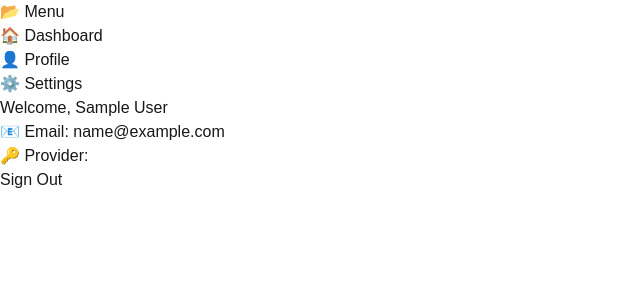
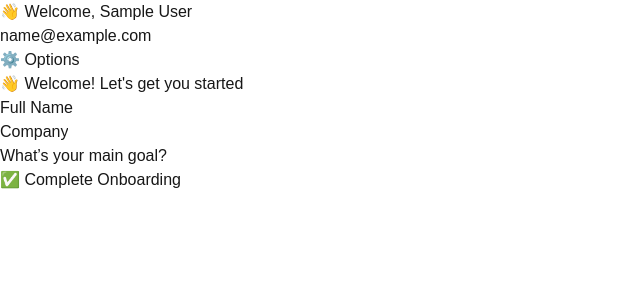
Before and after one commit to Sanju-willis/ai-meta-cro-frontend, a Next.js app: page /dashboard in a window 1280 px wide. Shown: the top 300 px of the page, without its empty margins (0-640 px from the left). Built offline with nearby package versions, Linux system fonts and the light colour scheme; sample sign-in values are in the browser's storage.

Commit message:
feat: Enhance dashboard with onboarding flow and dynamic content views

```diff
--- /dev/null
+++ b/src/app/context/DashboardContext.tsx
@@ -0,0 +1,30 @@
+// src\app\context\DashboardContext.tsx
+
+import React, { createContext, useContext, useState, ReactNode } from 'react';
+
+type DashboardContextType = {
+     activeView: string;
+     setActiveView: (view: string) => void;
+}
+
+
+const DashboardContext = createContext<DashboardContextType | undefined>(undefined);
+
+export function DashboardProvider ({ children }:{ children: ReactNode}) {
+     const [activeView, setActiveView ] = useState('home');
+
+     return (
+          <DashboardContext.Provider value={{ activeView, setActiveView }}>
+               {children}
+          </DashboardContext.Provider>
+     );
+}
+
+export function useDashboard() {
+     const context = useContext(DashboardContext);
+
+     if (context === undefined) {
+          throw new Error('useDashboard mush be used within a DashboardProvide');
+     }
+     return context;
+}
--- a/src/app/dashboard/page.tsx
+++ b/src/app/dashboard/page.tsx
@@ -1,32 +1,64 @@
 // src\app\dashboard\page.tsx
 'use client';
 
+import { useState } from 'react';
 import { useUserAuth } from '@/app/context/AuthContext';
-import UserHeader from '@/components/dashboard/D-Header';
+import OnboardingModal from '@/components/onboarding/OnboardingModal';
+import { DashboardProvider, useDashboard } from '@/app/context/DashboardContext';
 import Sidebar from '@/components/dashboard/Sidebar';
+import UserHeader from '@/components/dashboard/DashHeader';
 
-export default function DashboardPage() {
-  const { clearUserSession } = useUserAuth();
+
+function DashboardContent() {
+  const { activeView } = useDashboard();
 
   return (
     <div className="flex min-h-screen">
-      {/* Sidebar */}
       <Sidebar />
 
-      {/* Main Content */}
       <div className="flex-1 p-8">
-        <UserHeader />
+        {/* DYNAMIC CONTENT */}
+        <div className="mt-8">
+          {activeView === 'dashboard' && <p>📊 This is the Dashboard view.</p>}
+          {activeView === 'profile' && <p>👤 This is the Profile view.</p>}
+          {activeView === 'settings' && <p>⚙️ This is the Settings view.</p>}
+        </div>
 
-        <button
-          className="mt-6 px-4 py-2 bg-red-500 text-white rounded"
-          onClick={() => {
-            clearUserSession();
-            window.location.href = '/login';
-          }}
-        >
-          Sign Out
-        </button>
+
       </div>
     </div>
   );
 }
+
+export default function DashboardPage() {
+  const { userInfo } = useUserAuth();
+  const [onboarded, setOnboarded] = useState(userInfo?.isOnboarded);
+
+  if (!userInfo) {
+    return (
+      <div className="flex items-center justify-center min-h-screen">
+        <p>Loading...</p>
+      </div>
+    );
+  }
+
+  return (
+    <DashboardProvider>
+      <UserHeader />
+
+      {/* 🚩 SHOW Onboarding if user is not onboarded */}
+      {!onboarded && (
+        <OnboardingModal
+          onComplete={() => {
+            // ✅ After onboarding: update local state (and ideally, call backend to mark onboarded)
+            setOnboarded(true);
+            console.log('User is now onboarded!');
+          }}
+        />
+      )}
+
+      {/* Content is blocked until onboarding is complete */}
+      {onboarded && <DashboardContent />}
+    </DashboardProvider>
+  );
+}
--- /dev/null
+++ b/src/app/dashboard/pages/HomePage.tsx
@@ -0,0 +1,4 @@
+// src\app\dashboard\pages\HomePage.tsx
+export default function HomePage() {
+     return <p>📊 This is the HomePage view </p>
+}
--- /dev/null
+++ b/src/app/dashboard/pages/ProfilePage.tsx
@@ -0,0 +1,5 @@
+// src\app\dashboard\pages\ProfilePage.tsx
+
+export default function ProfilePage() {
+     return <p> This is Profile Page View.</p>
+}
--- /dev/null
+++ b/src/app/dashboard/pages/SettingsPage.tsx
@@ -0,0 +1,4 @@
+// src\app\dashboard\pages\SettingsPage.tsx
+export default funciton SettingPage() {
+     return <p> This is Settings Page. </p>
+}
--- a/src/components/dashboard/D-Header.tsx
+++ /dev/null
@@ -1,33 +0,0 @@
-// src\components\dashboard\D-Header.tsx
-
-'use client';
-
-import { useUserAuth } from '@/app/context/AuthContext'
-
-export default function DashHeader () {
-     const { userInfo } = useUserAuth();
-
-     if (!userInfo) {
-          return (
-               <div className="flex items-center justify-center min-h-screen">
-        <p>Loading your dashboard...</p>
-      </div>
-          );
-     }
-     return (
-
-          <div className="p-8">
-               <h1 className="text=3xl font-bold md-4"> Welcome, {userInfo.name}</h1>
-               <p className="text-gray-600 mb-2">📧 Email: {userInfo.email}</p>
-               <p className="text-gray-600 mb-2">🔑 Provider: {userInfo.provider}</p>
-
-               {userInfo.photo && (
-                    <img
-               src={userInfo.photo}
-               alt={`${userInfo.name}'s profile`}
-               className="mt-4 w-32 h-32 rounded-full border"
-          />
-      )}
-    </div>
-  );
-}
--- /dev/null
+++ b/src/components/dashboard/DashHeader.tsx
@@ -0,0 +1,61 @@
+// src\components\dashboard\DashHeader.tsx
+'use client';
+
+import { useUserAuth } from '@/app/context/AuthContext';
+import { useState } from 'react';
+
+export default function UserHeader() {
+  const { userInfo, clearUserSession } = useUserAuth();
+  const [dropdownOpen, setDropdownOpen] = useState(false);
+
+  if (!userInfo) {
+    return (
+      <div className="flex items-center justify-center min-h-screen">
+        <p>Loading your dashboard...</p>
+      </div>
+    );
+  }
+
+  return (
+    <div className="flex items-center justify-between w-full p-4 bg-gray-100">
+      <div>
+        <h1 className="text-2xl font-bold">👋 Welcome, {userInfo.name}</h1>
+        <p className="text-gray-600 text-sm">{userInfo.email}</p>
+      </div>
+
+      <div className="relative">
+        <button
+          className="bg-gray-300 px-3 py-1 rounded hover:bg-gray-400"
+          onClick={() => setDropdownOpen(!dropdownOpen)}
+        >
+          ⚙️ Options
+        </button>
+
+        {dropdownOpen && (
+          <div className="absolute right-0 mt-2 w-48 bg-white border rounded shadow-lg z-10">
+            <button className="block px-4 py-2 text-left w-full hover:bg-gray-100">
+              🔔 Notifications
+            </button>
+            <button className="block px-4 py-2 text-left w-full hover:bg-gray-100">
+              ❓ Help
+            </button>
+            <button className="block px-4 py-2 text-left w-full hover:bg-gray-100">
+              Account Settings
+            </button>
+            <button className="block px-4 py-2 text-left w-full hover:bg-gray-100">
+              Privacy Policy
+            </button>
+            <button className="block px-4 py-2 text-left w-full hover:bg-gray-100"
+               onClick={() => {
+                    clearUserSession();
+                    window.location.href = '/login';
+
+               }}>
+              Logout
+            </button>
+          </div>
+        )}
+      </div>
+    </div>
+  );
+}
--- a/src/components/dashboard/Sidebar.tsx
+++ b/src/components/dashboard/Sidebar.tsx
@@ -1,25 +1,39 @@
 // src\components\dashboard\Sidebar.tsx
+
+import { useDashboard } from '@/app/context/DashboardContext';
 
 
 export default function Sidebar() {
+  const { setActiveView } = useDashboard();
+
      return (
           <aside className="w-64 bg-gray-800 text-white h-screen p-4">
           <h2 className="text-xl font-bold mb-6">📂 Menu</h2>
           <ul className="space-y-4">
             <li>
-              <a href="/dashboard" className="hover:underline">
-                🏠 Dashboard
-              </a>
+             <button
+             onClick={() => setActiveView('home')}
+             className="hover:underline w-full text-left"
+             >
+            🏠 Home
+             </button>
             </li>
             <li>
-              <a href="/profile" className="hover:underline">
-                👤 Profile
-              </a>
+              <button
+              onClick={() => setActiveView('profile')}
+              className="hover:underline w-full text-left"
+              >
+            👤 Profile
+
+              </button>
             </li>
             <li>
-              <a href="/settings" className="hover:underline">
+            <button
+            onClick={() => setActiveView('settings')}
+              >
                 ⚙️ Settings
-              </a>
+                </button>
+
             </li>
           </ul>
         </aside>
--- /dev/null
+++ b/src/components/onboarding/OnboardingModal.tsx
@@ -0,0 +1,69 @@
+// src\components\onboarding\OnboardingModal.tsx
+'use client';
+
+import { useState } from 'react';
+
+type OnboardingModalProps = {
+  onComplete: () => void;
+};
+
+export default function OnboardingModal({ onComplete }: OnboardingModalProps) {
+  const [formData, setFormData] = useState({
+    fullName: '',
+    company: '',
+    goal: '',
+  });
+
+  const handleSubmit = (e: React.FormEvent) => {
+    e.preventDefault();
+
+    // ✅ Here you would send formData to your backend to save onboarding info
+    console.log('Onboarding complete:', formData);
+
+    // Call the parent function to mark onboarding as complete
+    onComplete();
+  };
+
+  return (
+    <div className="fixed inset-0 bg-black bg-opacity-50 flex items-center justify-center z-50">
+      <div className="bg-white rounded-lg p-6 w-full max-w-lg">
+        <h2 className="text-2xl font-bold mb-4">👋 Welcome! Let's get you started</h2>
+        <form onSubmit={handleSubmit} className="space-y-4">
+          <div>
+            <label className="block text-sm font-medium">Full Name</label>
+            <input
+              type="text"
+              required
+              value={formData.fullName}
+              onChange={(e) => setFormData({ ...formData, fullName: e.target.value })}
+              className="mt-1 block w-full border-gray-300 rounded p-2"
+            />
+          </div>
+          <div>
+            <label className="block text-sm font-medium">Company</label>
+            <input
+              type="text"
+              required
+              value={formData.company}
+              onChange={(e) => setFormData({ ...formData, company: e.target.value })}
+              className="mt-1 block w-full border-gray-300 rounded p-2"
+            />
+          </div>
+          <div>
+            <label className="block text-sm font-medium">What’s your main goal?</label>
+            <input
+              type="text"
+              required
+              value={formData.goal}
+              onChange={(e) => setFormData({ ...formData, goal: e.target.value })}
+              className="mt-1 block w-full border-gray-300 rounded p-2"
+            />
+          </div>
+          <button type="submit" className="bg-blue-500 text-white px-4 py-2 rounded w-full">
+            ✅ Complete Onboarding
+          </button>
+        </form>
+      </div>
+    </div>
+  );
+}
```
